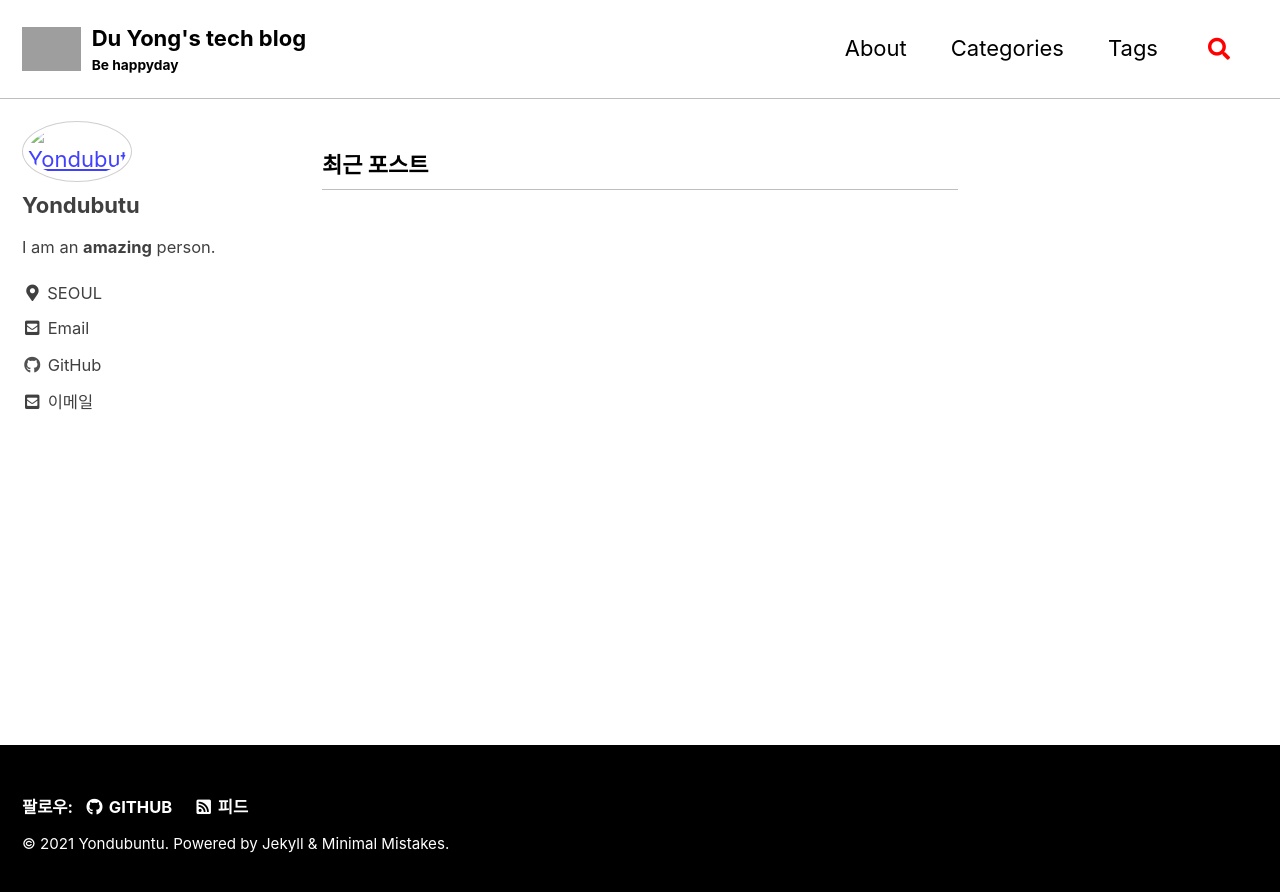
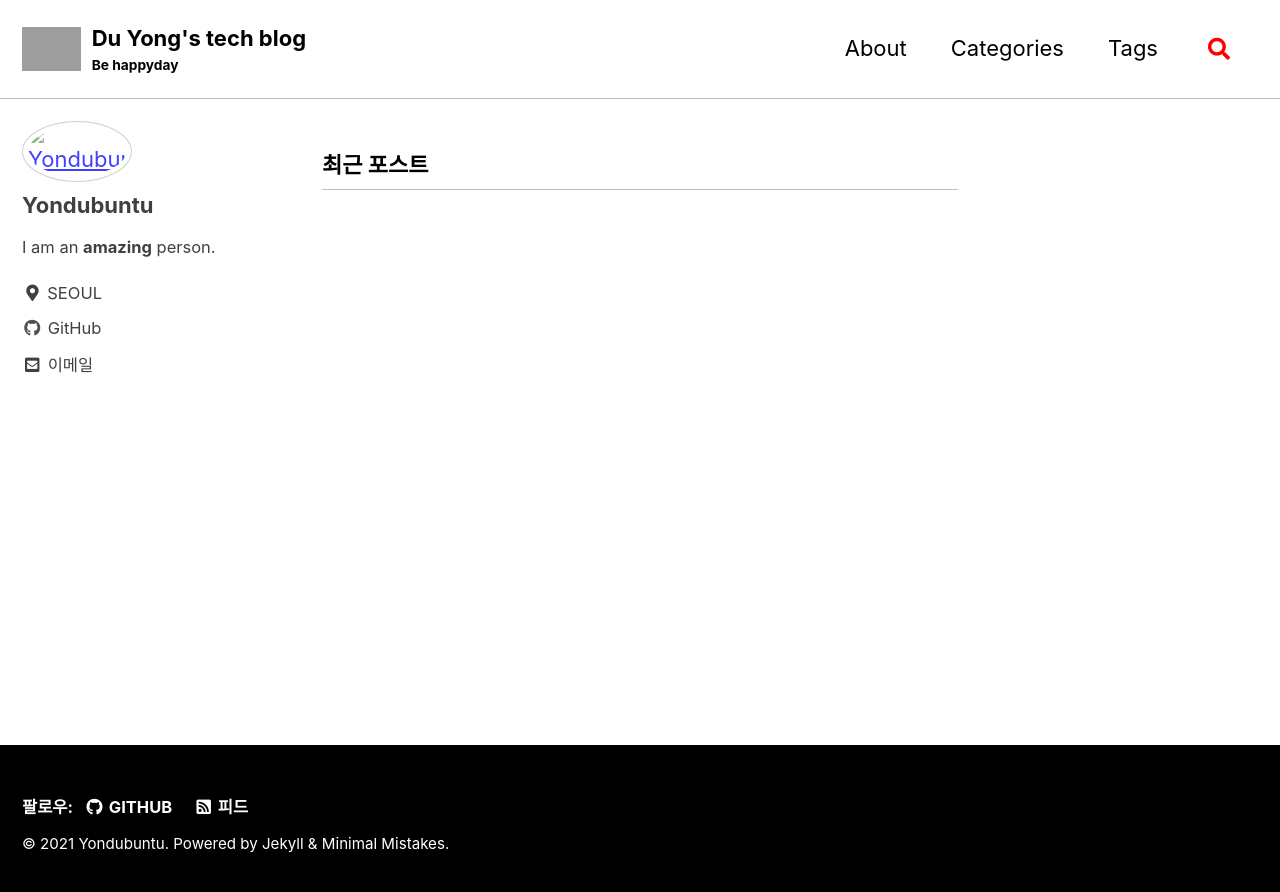
Before and after one commit to Yondubuntu/Yondubuntu.github.io, a Jekyll site: the page built from index.html, in a window 1280 px wide. Shown: the top 892 px of the page. Built offline with Jekyll 4.4.1, drawn with Linux system fonts in a browser that asks for light colours; cached includes are drawn as plain includes; the list of posts is cut into pages by our own code; grey boxes are pictures that could not be loaded.

Commit message:
Update _config.yml

```diff
--- a/_config.yml
+++ b/_config.yml
@@ -101,7 +101,7 @@ analytics:
 
 # Site Author
 author:
-  name             : "Yondubutu"
+  name             : "Yondubuntu"
   avatar           : "/assets/images/bio-photo.jpg"
   bio              : "I am an **amazing** person."
   location         : "SEOUL"
@@ -109,7 +109,7 @@ author:
   links:
     - label: "Email"
       icon: "fas fa-fw fa-envelope-square"
-      url: "endyd4@yonsei.ac.kr"
+     # url: "endyd4@yonsei.ac.kr"
     - label: "Website"
       icon: "fas fa-fw fa-link"
       # url: "https://your-website.com"
```
